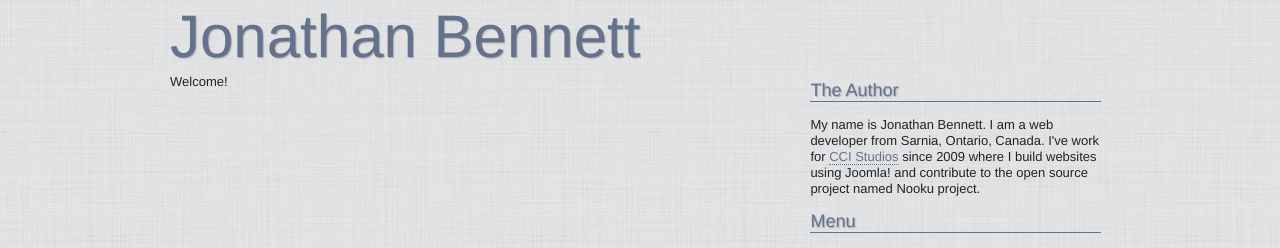
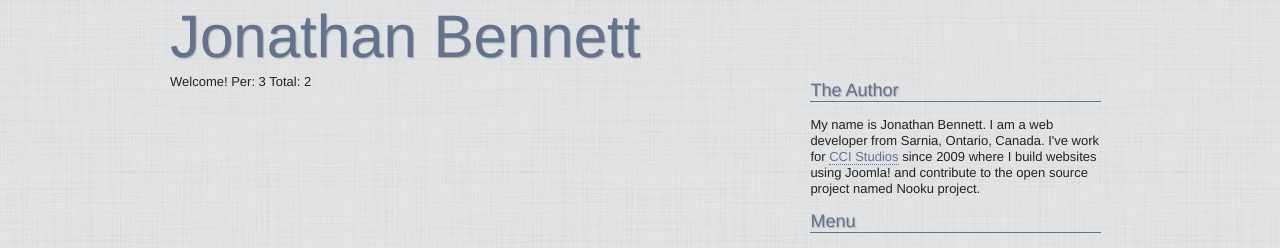
Before and after one commit to jbennett/jbennett.github.com, a Jekyll site: the page built from index.html, in a window 1280 px wide. Shown: the top 248 px of the page. Built offline with Jekyll 4.4.1, drawn with Linux system fonts in a browser that asks for light colours; Markdown is read by kramdown in place of the engine named in the settings; the list of posts is cut into pages by our own code; some of the changed lines change nothing that is shown.

Commit message:
Added pagination to home

```diff
--- a/index.html
+++ b/index.html
@@ -4,3 +4,6 @@ title: Jonathan Bennett
 ---
 
 Welcome!
+
+Per: {{ paginator.per_page }}
+Total: {{ paginator.total_pages }}
```
